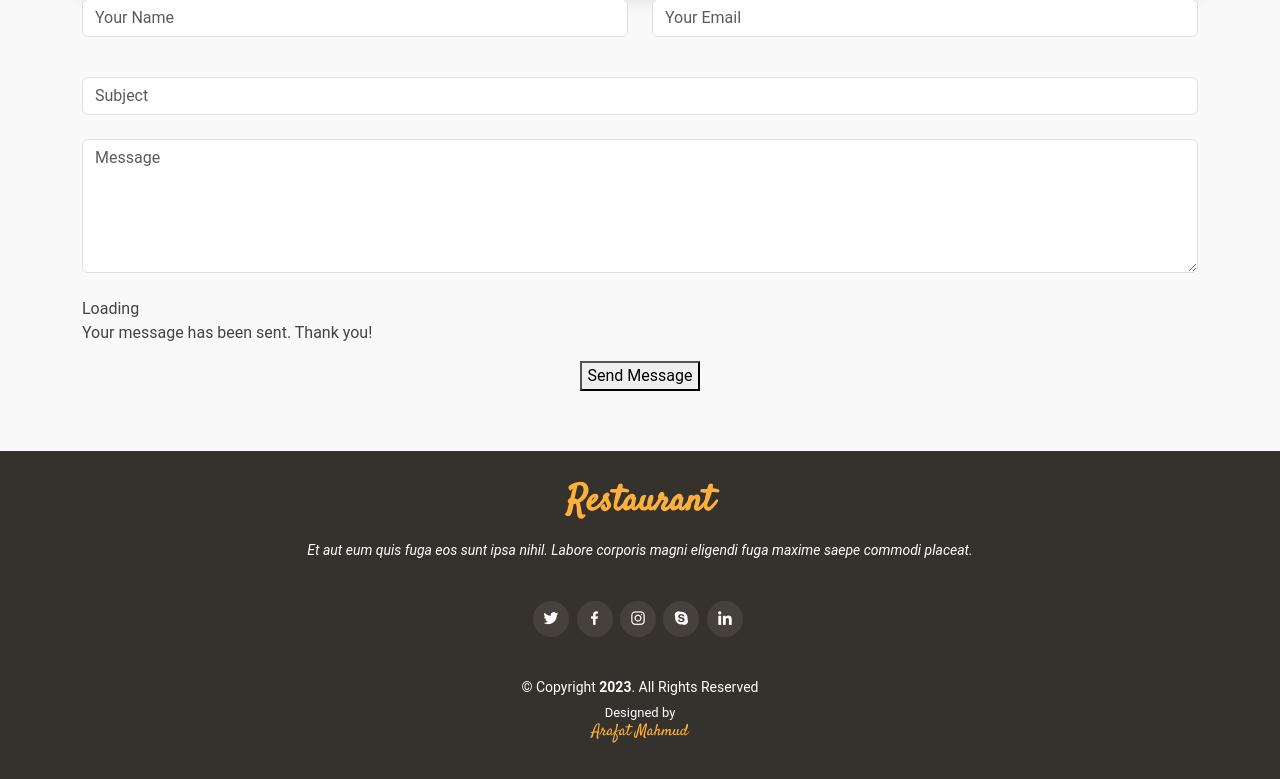
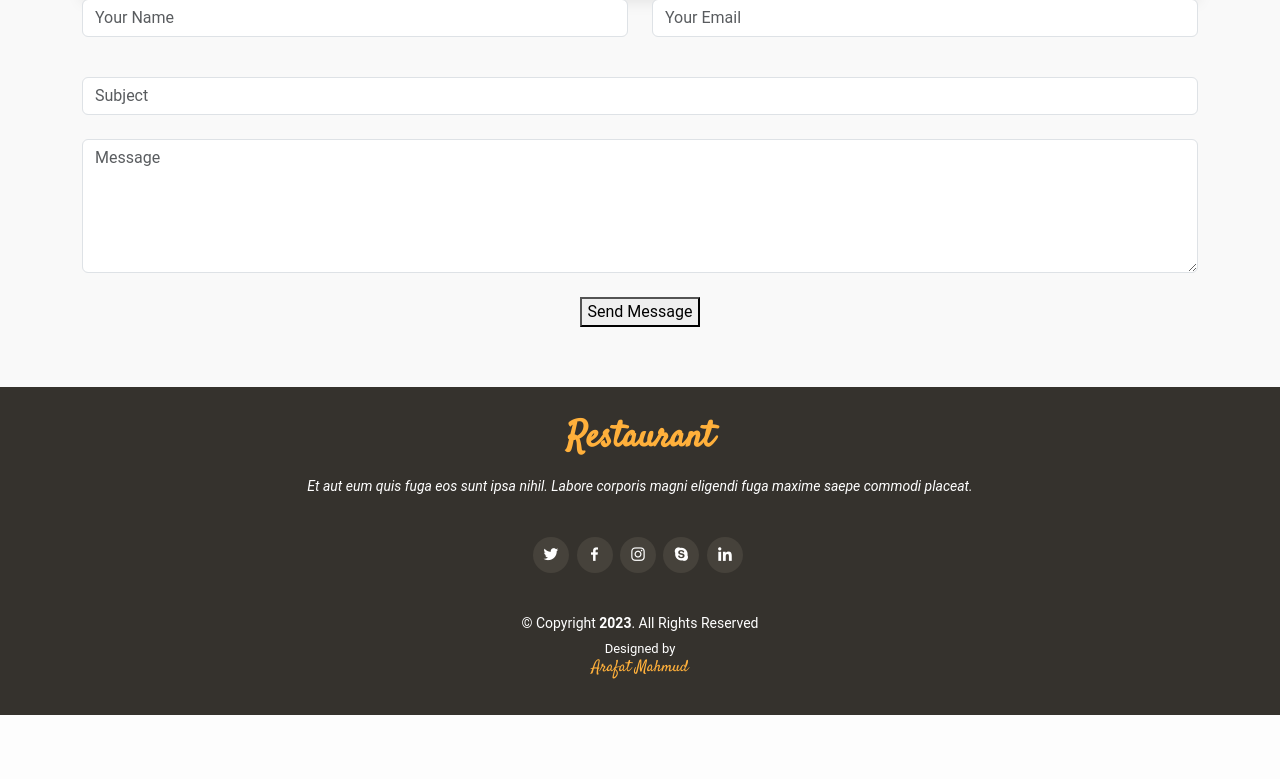
Before and after one commit to arafat-mahmud/Restaurant_Website, a Django app: template Project/templates/index.html in a window 1280 px wide. Shown: the part 5687-6466 px from the top of the page. After the commit the page ends 6402 px from the top, so only its background shows below. Run offline with Django 4.2, Linux system fonts and the light colour scheme; the template is opened without the code that fills it, so the values that code supplies are empty; some libraries are stand-ins or nearby versions.

Commit message:
comment from contact "Message sent"

```diff
--- a/Project/templates/contacts.html
+++ b/Project/templates/contacts.html
@@ -15,10 +15,10 @@
     <div class="form-group mt-3">
       <textarea class="form-control" name="message" rows="5" placeholder="Message" required></textarea>
     </div>
-    <div class="my-3">
+    {% comment %} <div class="my-3">
       <div class="loading">Loading</div>
       <div class="error-message"></div>
       <div class="sent-message">Your message has been sent. Thank you!</div>
-    </div>
+    </div> {% endcomment %}
     <div class="text-center"><button type="submit">Send Message</button></div>
   </form>
```
